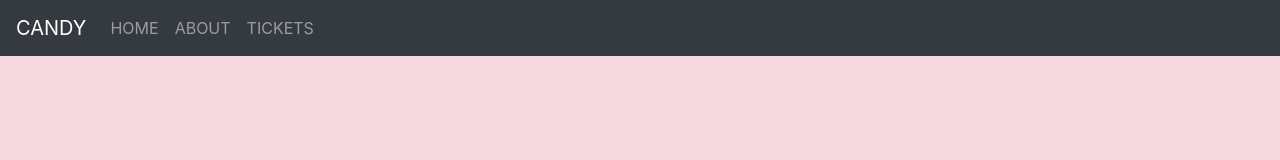
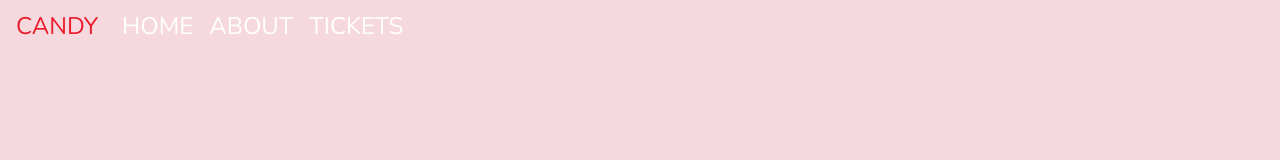
Before and after one commit to corumgold/museum-of-candy, a plain HTML site: page index.html in a window 1280 px wide. Drawn offline with nearby package versions, Linux system fonts and the light colour scheme.

Commit message:
finish navbar (for now)

```diff
--- a/app.css
+++ b/app.css
@@ -1,3 +1,22 @@
 body{
     background-color: #f5d9df;
+    font-family: "nunito", sans-serif;
 }
+
+#mainNavbar{
+    font-size: 1.5rem;
+    font-weight: 100;
+}
+
+#mainNavbar .nav-link{
+    color: white;
+}
+
+#mainNavbar .nav-link:hover{
+    color: #ea1c2c;
+}
+
+#mainNavbar .navbar-brand{
+    color: #ea1c2c;
+    font-size: 1.5rem;
+}
--- a/index.html
+++ b/index.html
@@ -20,9 +20,9 @@
 </head>
 
 <body>
-  <nav id="mainNavbar" class="navbar navbar-dark bg-dark navbar-expand-md">
+  <nav id="mainNavbar" class="navbar navbar-dark navbar-expand-md py-0 fixed-top">
     <a href="#" class="navbar-brand">CANDY</a>
-    <button class="navbar-toggler" data-toggle="collapse" data-target="#navLinks">
+    <button class="navbar-toggler" data-toggle="collapse" data-target="#navLinks" aria-label="Toggle navigation">
       <span class="navbar-toggler-icon"></span>
     </button>
     <div class="collapse navbar-collapse" id="navLinks">
```
